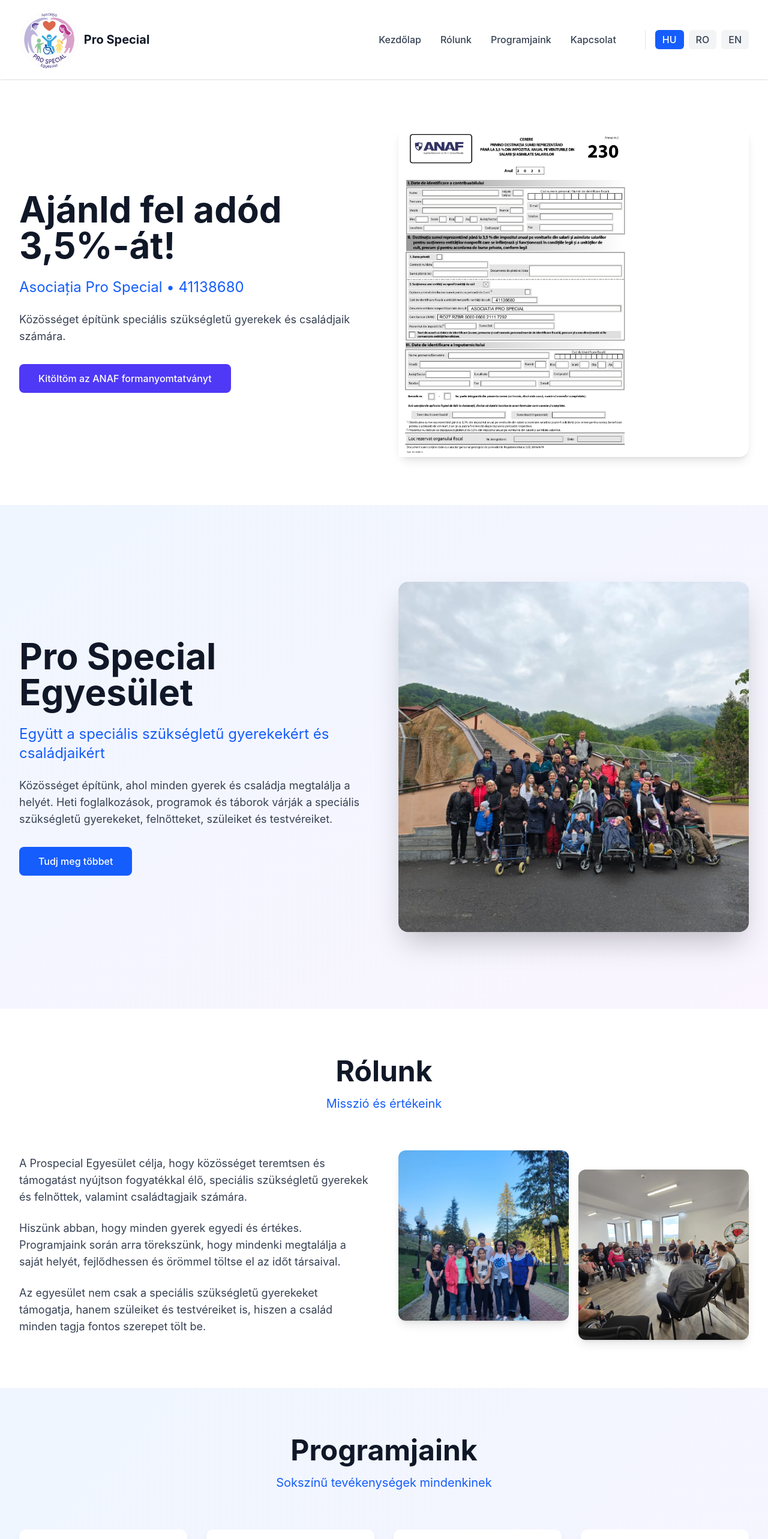
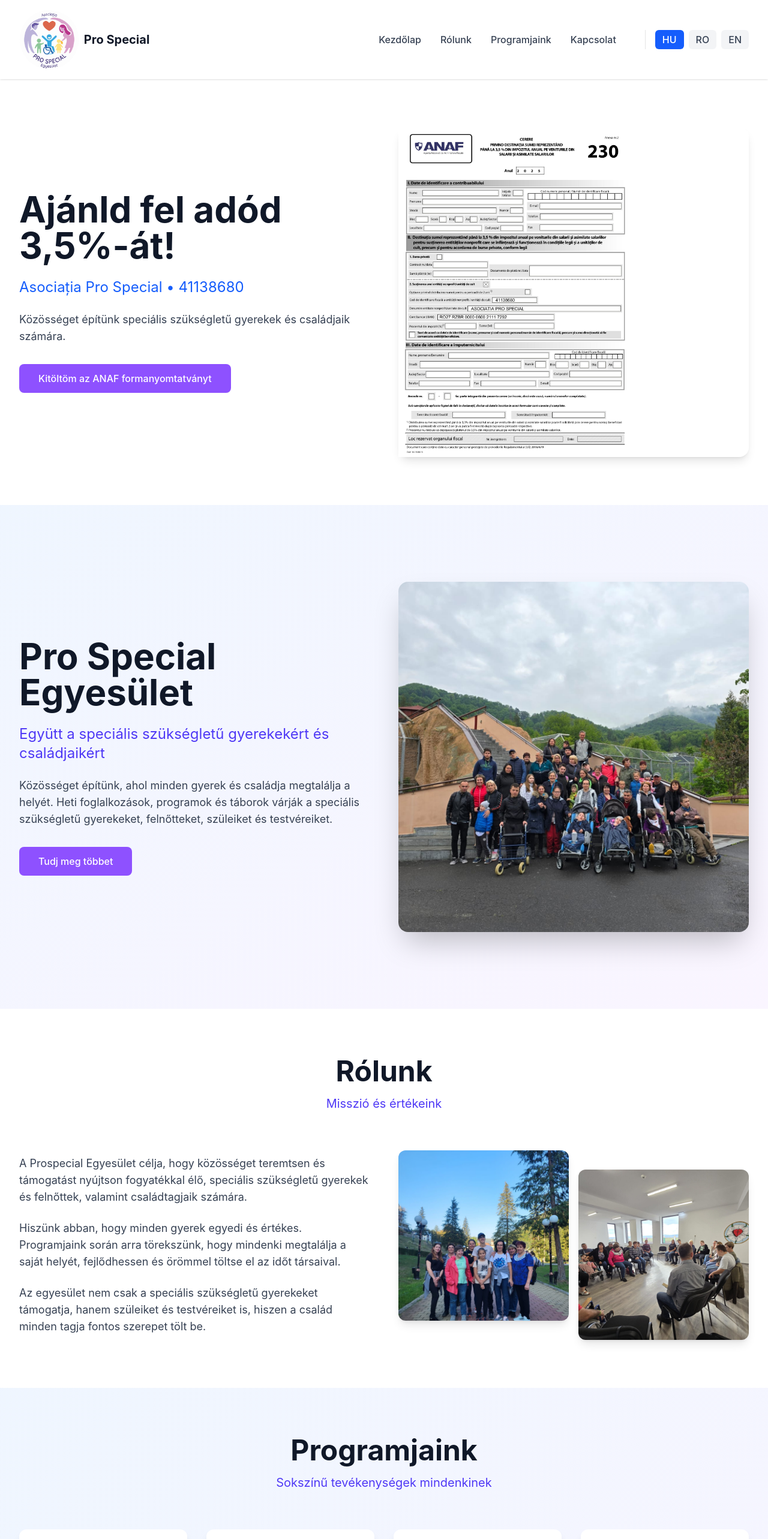
Before and after one commit to zuraglal/prospecial.org, a React (Vite) app: page / in a window 1280 px wide. Shown: the top 2566 px of the page at 60% size. Built offline with nearby package versions, Linux system fonts and the light colour scheme.

Commit message:
Change button and text colors to indigo

```diff
--- a/src/app/components/Home.tsx
+++ b/src/app/components/Home.tsx
@@ -53,7 +53,7 @@ export function Home() {
                 onClick={() => {
                   window.location.href = "pro-special-anaf-230-2025.pdf";
                 }}
-                className="bg-indigo-600 hover:bg-indigo-800 text-white px-8 py-3 rounded-lg hover:bg-blue-700 transition-colors inline-flex items-center gap-2"
+                className="bg-violet-500 hover:bg-violet-600 text-white px-8 py-3 rounded-lg transition-colors inline-flex items-center gap-2"
               >
                 {getTranslation(language, 'donate')}
               </button>
@@ -82,7 +82,7 @@ export function Home() {
               <h1 className="text-4xl lg:text-6xl font-bold text-gray-900 mb-6">
                 {getTranslation(language, 'heroTitle')}
               </h1>
-              <p className="text-xl lg:text-2xl text-blue-600 mb-6">
+              <p className="text-xl lg:text-2xl text-indigo-600 mb-6">
                 {getTranslation(language, 'heroSubtitle')}
               </p>
               <p className="text-lg text-gray-700 mb-8">
@@ -93,7 +93,7 @@ export function Home() {
                   const element = document.getElementById('about');
                   element?.scrollIntoView({ behavior: 'smooth' });
                 }}
-                className="bg-blue-600 text-white px-8 py-3 rounded-lg hover:bg-blue-700 transition-colors inline-flex items-center gap-2"
+                className="bg-violet-500 hover:bg-violet-600 text-white px-8 py-3 rounded-lg transition-colors inline-flex items-center gap-2"
               >
                 {getTranslation(language, 'learnMore')}
               </button>
@@ -118,7 +118,7 @@ export function Home() {
             <h2 className="text-3xl lg:text-5xl font-bold text-gray-900 mb-4">
               {getTranslation(language, 'aboutTitle')}
             </h2>
-            <p className="text-xl text-blue-600">
+            <p className="text-xl text-indigo-600">
               {getTranslation(language, 'aboutSubtitle')}
             </p>
           </div>
@@ -162,7 +162,7 @@ export function Home() {
             <h2 className="text-3xl lg:text-5xl font-bold text-gray-900 mb-4">
               {getTranslation(language, 'programsTitle')}
             </h2>
-            <p className="text-xl text-blue-600">
+            <p className="text-xl text-indigo-600">
               {getTranslation(language, 'programsSubtitle')}
             </p>
           </div>
@@ -206,7 +206,7 @@ export function Home() {
             <h2 className="text-3xl lg:text-5xl font-bold text-gray-900 mb-4">
               {getTranslation(language, 'contactTitle')}
             </h2>
-            <p className="text-xl text-blue-600 mb-6">
+            <p className="text-xl text-indigo-600 mb-6">
               {getTranslation(language, 'contactSubtitle')}
             </p>
             <p className="text-lg text-gray-700 max-w-2xl mx-auto">
```
